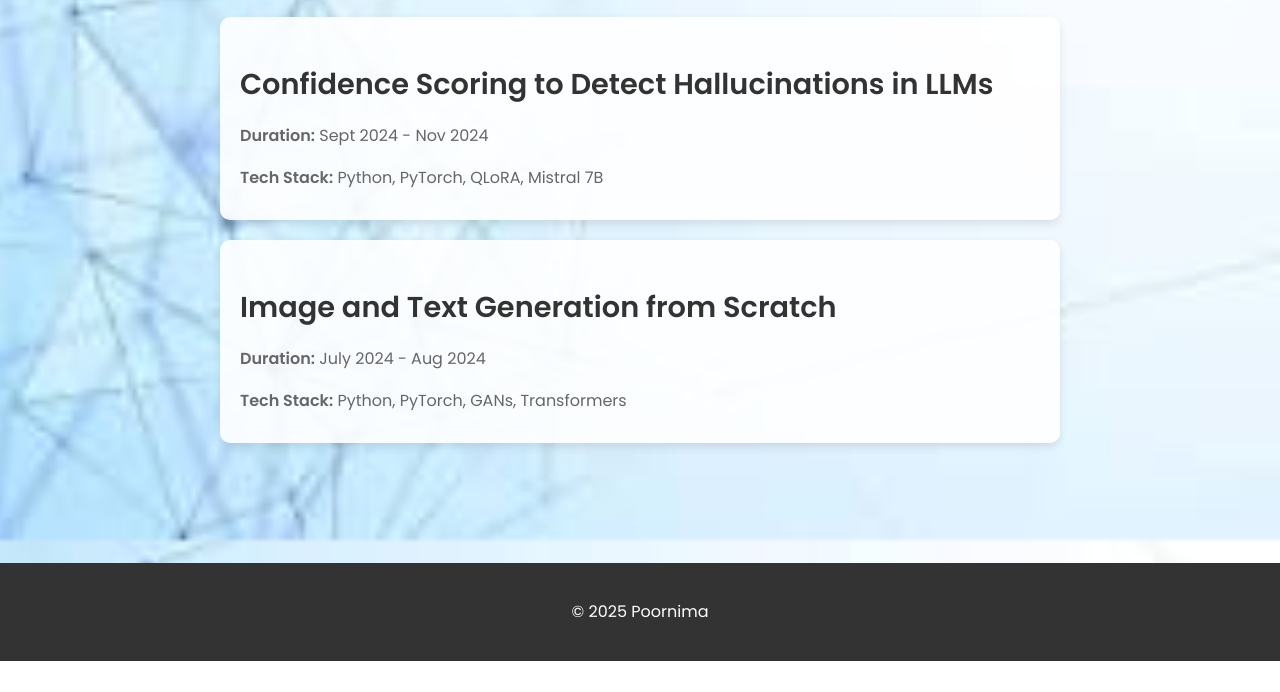
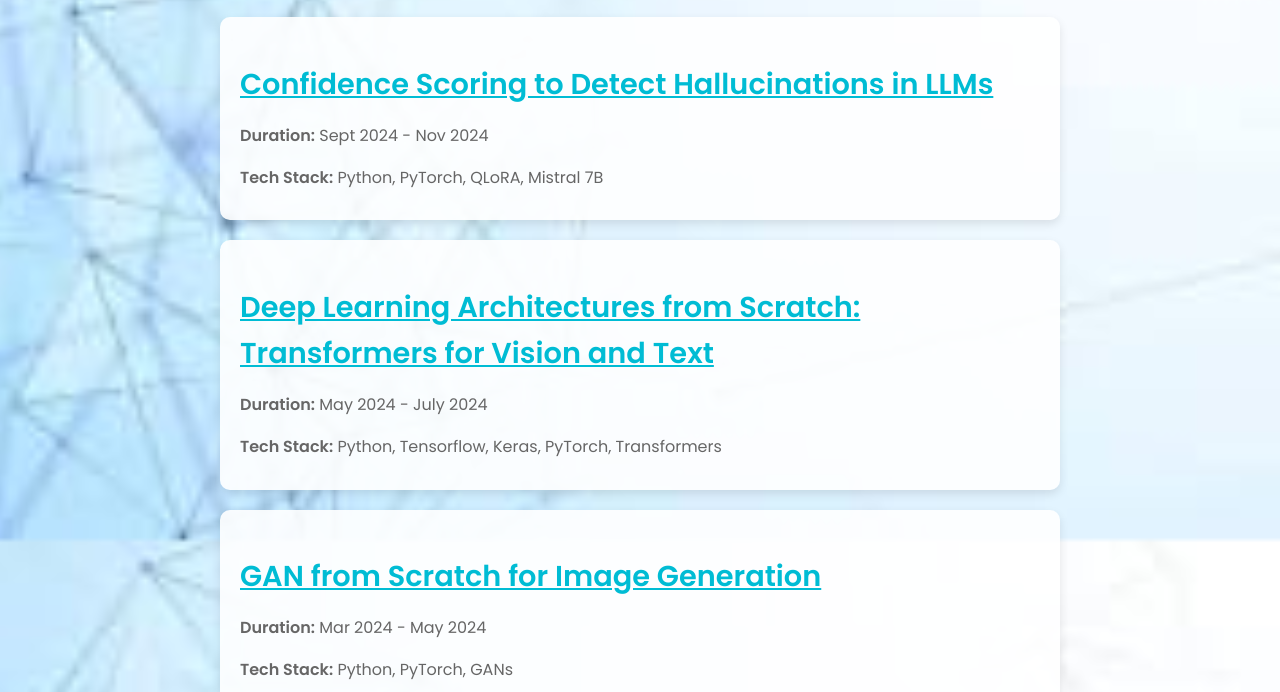
Before and after one commit to poornimajd/poornima-portfolio, a plain HTML site: page projects.html in a window 1280 px wide. Shown: the part 260-952 px from the top of the page. Before the commit the page ends 921 px from the top, so only its background shows below. Drawn offline with Linux system fonts and the light colour scheme.

Commit message:
Update projects.html

```diff
--- a/projects.html
+++ b/projects.html
@@ -175,7 +175,11 @@
 
         <!-- Project 1 -->
         <div class="card" onclick="openModal('modal1')">
-            <h2>Confidence Scoring to Detect Hallucinations in LLMs</h2>
+            <h2>
+        <a href="#" onclick="openModal('modal1')" style="text-decoration: underline; color: #00bcd4; cursor: pointer;">
+            Confidence Scoring to Detect Hallucinations in LLMs
+        </a>
+        </h2>
             <p><strong>Duration:</strong> Sept 2024 - Nov 2024</p>
             <p><strong>Tech Stack:</strong> Python, PyTorch, QLoRA, Mistral 7B</p>
         </div>
@@ -185,26 +189,56 @@
             <div class="modal-content">
                 <span class="close-btn" onclick="closeModal('modal1')">&times;</span>
                 <h2>Confidence Scoring to Detect Hallucinations in LLMs</h2>
-                <p>Implemented the "LLMs Know More Than They Show" framework on the MedQuad dataset to detect hallucinations in large language models. Fine-tuned LLaMA 3.2 using QLoRA and utilized Mistral 7B for in-context learning to extract exact answer tokens. Achieved a 78% error detection accuracy using a logistic regression probing classifier.</p>
+                <p>Implemented "LLMs Know More Than They Show" paper on the MedQuad dataset to detect hallucinations in LLMs. Fine-tuned <b>LLaMA 3.2</b> with <b>QLoRA</b> and used <b>Mistral 7B</b> for in-context learning, achieving <b>78% error detection accuracy</b> with a logistic regression probing classifier.</p>
                 <p><strong>GitHub:</strong> <a href="https://github.com/sriharshapy/LLM-knows-more-than-they-show" target="_blank">LLMs Know More Than They Show</a></p>
+                <p><strong>Report:</strong> <a href="https://sidn.baulab.info/Sriharsha'sFinalProject/" target="_blank">View Report</a></p>
             </div>
         </div>
 
         <!-- Project 2 -->
         <div class="card" onclick="openModal('modal2')">
-            <h2>Image and Text Generation from Scratch</h2>
-            <p><strong>Duration:</strong> July 2024 - Aug 2024</p>
-            <p><strong>Tech Stack:</strong> Python, PyTorch, GANs, Transformers</p>
+            <h2>
+        <a href="#" onclick="openModal('modal2')" style="text-decoration: underline; color: #00bcd4; cursor: pointer;">
+            Deep Learning Architectures from Scratch: Transformers for Vision and Text
+        </a>
+        </h2>
+            <p><strong>Duration:</strong> May 2024 - July 2024</p>
+            <p><strong>Tech Stack:</strong> Python, Tensorflow, Keras, PyTorch, Transformers</p>
         </div>
 
         <!-- Modal 2 -->
         <div id="modal2" class="modal">
             <div class="modal-content">
                 <span class="close-btn" onclick="closeModal('modal2')">&times;</span>
-                <h2>Image and Text Generation from Scratch</h2>
-                <p>Developed a GAN for image generation and a Transformer model for dialog text generation. Both models were implemented from scratch and achieved an inception score of 7.5 and a perplexity score of 3.7, respectively.</p>
-                <p><strong>GitHub:</strong> <a href="https://github.com/Agzjy/NLP-Project-Team105/tree/master" target="_blank">NLP Project Team 105</a></p>
-                <p><strong>GAN Model:</strong> <a href="https://github.com/Mani676901/ML6140_project" target="_blank">GAN Implementation</a></p>
+                <h2>Deep Learning Architectures from Scratch: Transformers for Vision and Text</h2>
+                <p><b>Image Captioning</b>: Designed in <b>TensorFlow</b> with <b>Inception V3</b> as a feature extractor, trained on <b>Flickr 8k</b>, and achieved a BLEU-1 score of 0.43. <b>Text Generation</b>: Implemented a <b>NanoGPT in PyTorch</b>, trained on Tiny Shakespeare dataset, achieving a perplexity of 3.84 and generating coherent Shakespeare-like text.</p>
+                <p><strong>Image Captioning:</strong> <a href="https://github.com/therrshan/image-captioning" target="_blank">GitHub</a></p>
+                <p><strong>Report:</strong> <a href="https://github.com/therrshan/image-captioning/blob/main/Documentation/Report.pdf" target="_blank">View Report</a></p>
+                <p><strong>NanoGPT:</strong> <a href="https://github.com/Agzjy/NLP-Project-Team105/tree/master" target="_blank">GitHub</a></p>
+                <p><strong>Report:</strong> <a href="https://github.com/Agzjy/NLP-Project-Team105/blob/master/NanoGPT_from_Scratch.pdf" target="_blank">View Report</a></p>
+
+            </div>
+        </div>
+
+        <!-- Project 3 -->
+        <div class="card" onclick="openModal('modal3')">
+            <h2>
+        <a href="#" onclick="openModal('modal3')" style="text-decoration: underline; color: #00bcd4; cursor: pointer;">
+            GAN from Scratch for Image Generation
+        </a>
+        </h2>
+            <p><strong>Duration:</strong> Mar 2024 - May 2024</p>
+            <p><strong>Tech Stack:</strong> Python, PyTorch, GANs</p>
+        </div>
+
+        <!-- Modal 2 -->
+        <div id="modal3" class="modal">
+            <div class="modal-content">
+                <span class="close-btn" onclick="closeModal('modal3')">&times;</span>
+                <h2>GAN from Scratch for Image Generation</h2>
+                <p>Developed a <b>DC-GAN</b> from scratch in PyTorch to generate and reconstruct images from the 60,000-image <b>CIFAR-10 dataset</b>, achieving an <b>Inception Score (IS) of 5.5</b> and FID of 58.4, demonstrating effective image generation and reconstruction capabilities.</p>
+                <p><strong>GitHub:</strong> <a href="https://github.com/Mani676901/ML6140_project" target="_blank">GAN Implementation</a></p>
+                <p><strong>Report:</strong> <a href="https://github.com/Mani676901/ML6140_project/blob/main/Report.pdf" target="_blank">View Report</a></p>
             </div>
         </div>
     </section>
```
